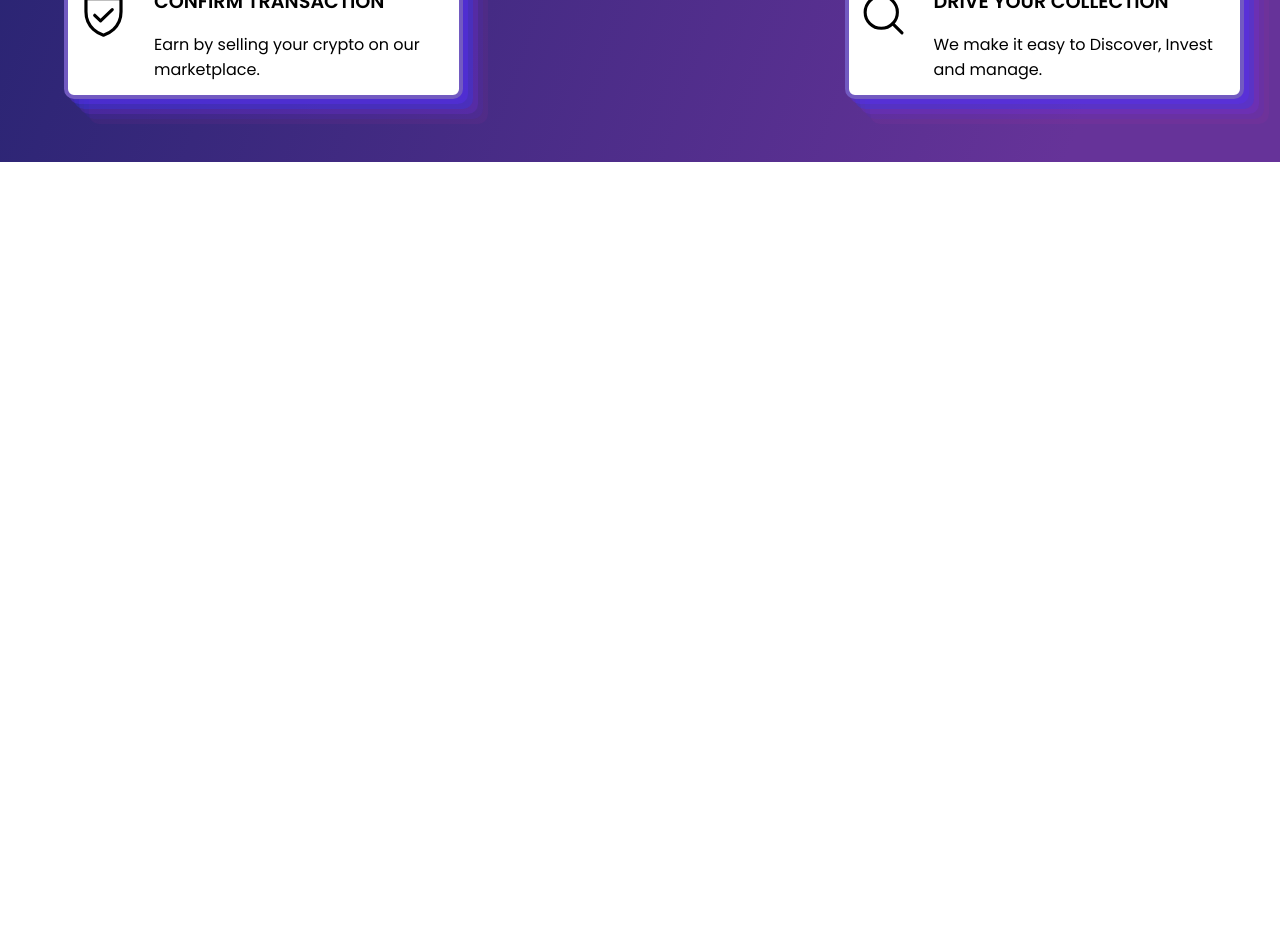
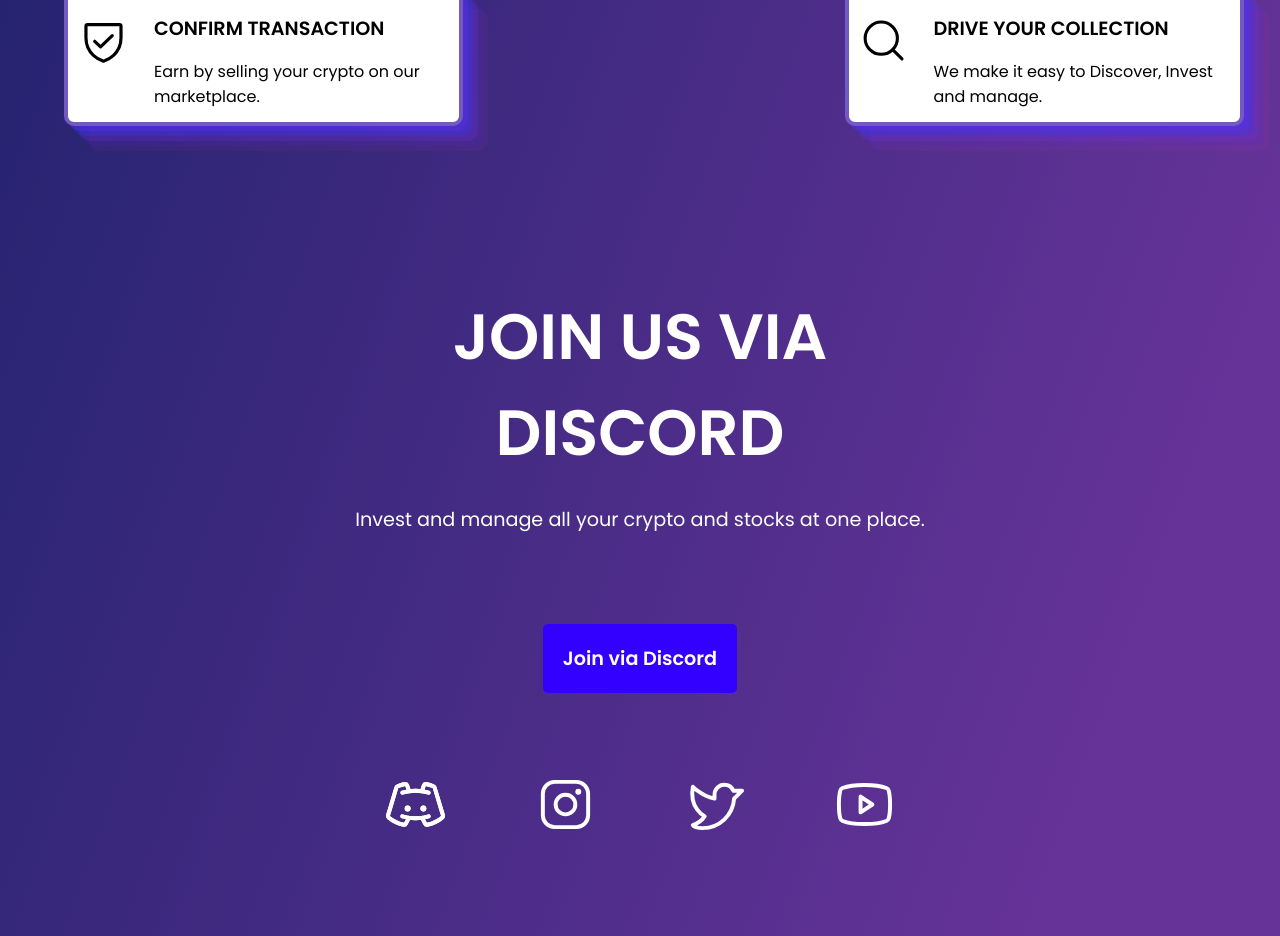
Before and after one commit to FranThe3rd/Opulance, a React (Create React App) app: page / in a window 1280 px wide. Shown: the part 2980-3916 px from the top of the page. Before the commit the page ends 3142 px from the top, so only its background shows below. Built offline with nearby package versions, Linux system fonts and the light colour scheme.

Commit message:
finished opulance website

```diff
--- a/src/pages/choose/choose.css
+++ b/src/pages/choose/choose.css
@@ -9,7 +9,7 @@
     font-weight: 600;
     color: white;
     font-family: 'Poppins', sans-serif;
-    font-size: clamp(1.5rem, 4vw, 4vw);
+    font-size: clamp(1.5rem, 5vw, 5vw);
 }
 
 .choose-grid {
--- a/src/pages/home/home.jsx
+++ b/src/pages/home/home.jsx
@@ -5,6 +5,7 @@ import mainLogo from '../../img/logo.png'
 import Market from '../market/market';
 import {Link as LinkScroll} from 'react-scroll'
 import Choose from '../choose/choose';
+import Join from '../join/join'
 
 
 
@@ -68,6 +69,7 @@ export const Home = () => {
 
             <Market />
             <Choose />
+            <Join />
 
         </div>
     )
--- /dev/null
+++ b/src/pages/join/join.css
@@ -0,0 +1,70 @@
+.join {
+    padding-top: 150px;
+    width: 100%;
+    height: 100%;
+    padding-bottom: 50px;
+}
+
+.join h1 {
+    text-align: center;
+    font-weight: 600;
+    color: white;
+    font-family: 'Poppins', sans-serif;
+    font-size: clamp(1.5rem, 5vw, 5vw);
+    margin-bottom: 1px;
+    margin-top: 0px;
+}
+
+
+.join h3 {
+    text-align: center;
+    font-weight: 400;
+    color: white;
+    font-family: 'Poppins', sans-serif;
+    font-size: clamp(1rem, 2vw, 1.2rem);
+    margin-bottom: 1px;
+    margin-top: 25px;
+
+}
+
+.join button {
+    margin-top: 20px;
+    background-color: #3300ff;
+    color: white;
+    font-weight: 600;
+    font-family: 'Poppins', sans-serif;
+    font-size: clamp(1rem, 2vw, 1.2rem);
+    display: block;
+    padding: 20px 20px;
+    border: none;
+    border-radius: 5px;
+    cursor: pointer;
+    transition: 0.3s;
+    margin: 0 auto;
+    margin-top: 90px;
+
+
+}
+
+.join button:hover {
+    background-color: white;
+    color: black;
+    transition: 0.3s;
+}
+
+.socials {
+    margin: 0 auto;
+    width: 40%;
+    display: flex;
+    justify-content: space-between;
+    margin-top: 80px;
+
+}
+
+@media screen and (max-width: 540px) {
+    .join h3 {
+        margin: 0 auto;
+        max-width: 80%;
+        margin-top: 25px;
+    }
+}
--- /dev/null
+++ b/src/pages/join/join.jsx
@@ -0,0 +1,22 @@
+import React from 'react'
+import './join.css'
+import {DiscordLogo,InstagramLogo,TwitterLogo,YoutubeLogo} from 'phosphor-react';
+
+const Join = () => {
+return (
+    <div className='join' style={{ color: 'white' }}>
+            <h1>JOIN US VIA</h1>
+            <h1>DISCORD</h1>
+            <h3>Invest and manage all your crypto and stocks at one place.</h3>
+            <button>Join via Discord</button>
+            <div className='socials disappear'>
+                    <DiscordLogo size={63} />
+                    <InstagramLogo size={63} />
+                    <TwitterLogo size={63} />
+                    <YoutubeLogo size={63} />
+            </div>
+    </div>
+)
+}
+
+export default Join
```
